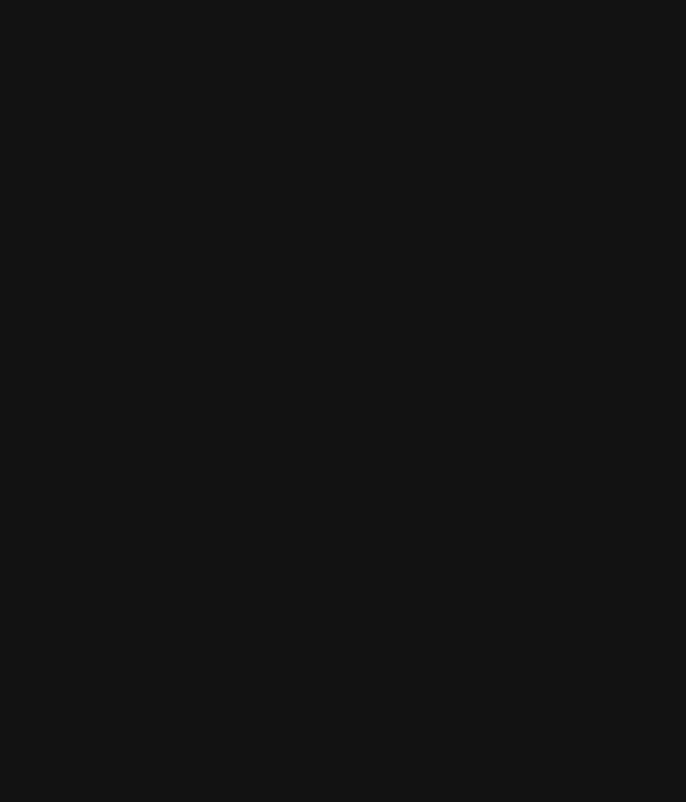
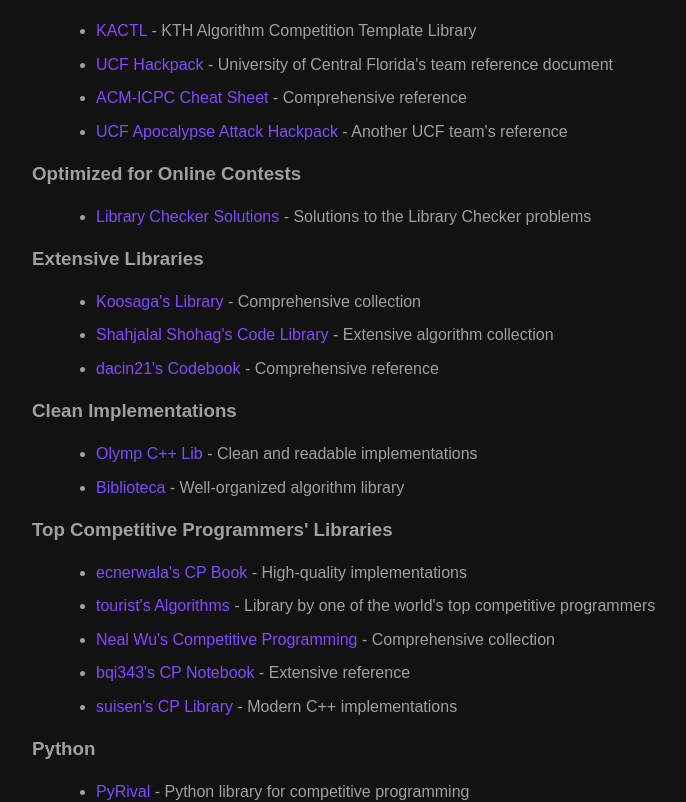
Before and after one commit to cameroncuster/probhub, a SvelteKit app: page /about in a window 1280 px wide. Shown: the part 1260-2062 px from the top of the page, without its empty margins (224-910 px from the left). Before the commit the page ends 1249 px from the top, so only its background shows below. Built offline with nearby package versions, Linux system fonts and the light colour scheme; no server answers.

Commit message:
about page updates

```diff
--- a/src/routes/about/+page.svelte
+++ b/src/routes/about/+page.svelte
@@ -68,6 +68,10 @@
 
   <section>
     <h2>On Practicing</h2>
+    <p>
+      The competitive programming community has produced excellent resources on how to practice
+      effectively. Here are some insightful blog posts that can help guide your practice:
+    </p>
     <ul>
       <li>
         <a href="https://codeforces.com/blog/entry/98806" target="_blank" rel="noopener noreferrer">
@@ -92,6 +96,154 @@
         >
           A Highly Experimental Training Plan for Beginners
         </a>
+      </li>
+    </ul>
+  </section>
+
+  <section>
+    <h2>Algorithm Libraries</h2>
+
+    <h3>From the team that brought you Probhub</h3>
+    <ul>
+      <li>
+        <a
+          href="https://github.com/programming-team-code"
+          target="_blank"
+          rel="noopener noreferrer"
+        >
+          Programming Team Code
+        </a> - A collection of algorithms for competitive programming in C++ and Rust, focused on correctness,
+        efficiency, and readability.
+      </li>
+    </ul>
+
+    <h3>Optimized for ICPC</h3>
+    <ul>
+      <li>
+        <a
+          href="https://github.com/kth-competitive-programming/kactl"
+          target="_blank"
+          rel="noopener noreferrer">KACTL</a
+        > - KTH Algorithm Competition Template Library
+      </li>
+      <li>
+        <a
+          href="https://github.com/ucf-programming-team/hackpack-cpp"
+          target="_blank"
+          rel="noopener noreferrer">UCF Hackpack</a
+        > - University of Central Florida's team reference document
+      </li>
+      <li>
+        <a
+          href="https://github.com/foreverbell/acm-icpc-cheat-sheet"
+          target="_blank"
+          rel="noopener noreferrer">ACM-ICPC Cheat Sheet</a
+        > - Comprehensive reference
+      </li>
+      <li>
+        <a
+          href="https://github.com/UCF-Apocalypse-Attack/hackpack"
+          target="_blank"
+          rel="noopener noreferrer">UCF Apocalypse Attack Hackpack</a
+        > - Another UCF team's reference
+      </li>
+    </ul>
+
+    <h3>Optimized for Online Contests</h3>
+    <ul>
+      <li>
+        <a
+          href="https://github.com/yosupo06/library-checker-problems"
+          target="_blank"
+          rel="noopener noreferrer">Library Checker Solutions</a
+        > - Solutions to the Library Checker problems
+      </li>
+    </ul>
+
+    <h3>Extensive Libraries</h3>
+    <ul>
+      <li>
+        <a
+          href="https://github.com/koosaga/olympiad/tree/master/Library/codes"
+          target="_blank"
+          rel="noopener noreferrer">Koosaga's Library</a
+        > - Comprehensive collection
+      </li>
+      <li>
+        <a
+          href="https://github.com/ShahjalalShohag/code-library"
+          target="_blank"
+          rel="noopener noreferrer">Shahjalal Shohag's Code Library</a
+        > - Extensive algorithm collection
+      </li>
+      <li>
+        <a
+          href="https://github.com/dacin21/dacin21_codebook"
+          target="_blank"
+          rel="noopener noreferrer">dacin21's Codebook</a
+        > - Comprehensive reference
+      </li>
+    </ul>
+
+    <h3>Clean Implementations</h3>
+    <ul>
+      <li>
+        <a
+          href="https://github.com/demidenko/olymp-cpp-lib"
+          target="_blank"
+          rel="noopener noreferrer">Olymp C++ Lib</a
+        > - Clean and readable implementations
+      </li>
+      <li>
+        <a
+          href="https://github.com/brunomaletta/Biblioteca"
+          target="_blank"
+          rel="noopener noreferrer">Biblioteca</a
+        > - Well-organized algorithm library
+      </li>
+    </ul>
+
+    <h3>Top Competitive Programmers' Libraries</h3>
+    <ul>
+      <li>
+        <a href="https://github.com/ecnerwala/cp-book" target="_blank" rel="noopener noreferrer"
+          >ecnerwala's CP Book</a
+        > - High-quality implementations
+      </li>
+      <li>
+        <a href="https://github.com/the-tourist/algo" target="_blank" rel="noopener noreferrer"
+          >tourist's Algorithms</a
+        > - Library by one of the world's top competitive programmers
+      </li>
+      <li>
+        <a
+          href="https://github.com/nealwu/competitive-programming"
+          target="_blank"
+          rel="noopener noreferrer">Neal Wu's Competitive Programming</a
+        > - Comprehensive collection
+      </li>
+      <li>
+        <a href="https://github.com/bqi343/cp-notebook" target="_blank" rel="noopener noreferrer"
+          >bqi343's CP Notebook</a
+        > - Extensive reference
+      </li>
+      <li>
+        <a
+          href="https://github.com/suisen-cp/cp-library-cpp"
+          target="_blank"
+          rel="noopener noreferrer">suisen's CP Library</a
+        > - Modern C++ implementations
+      </li>
+    </ul>
+
+    <h3>Python</h3>
+    <ul>
+      <li>
+        <a
+          href="https://github.com/cheran-senthil/PyRival"
+          target="_blank"
+          rel="noopener noreferrer">PyRival</a
+        > - Python library for competitive programming
       </li>
     </ul>
   </section>
```
